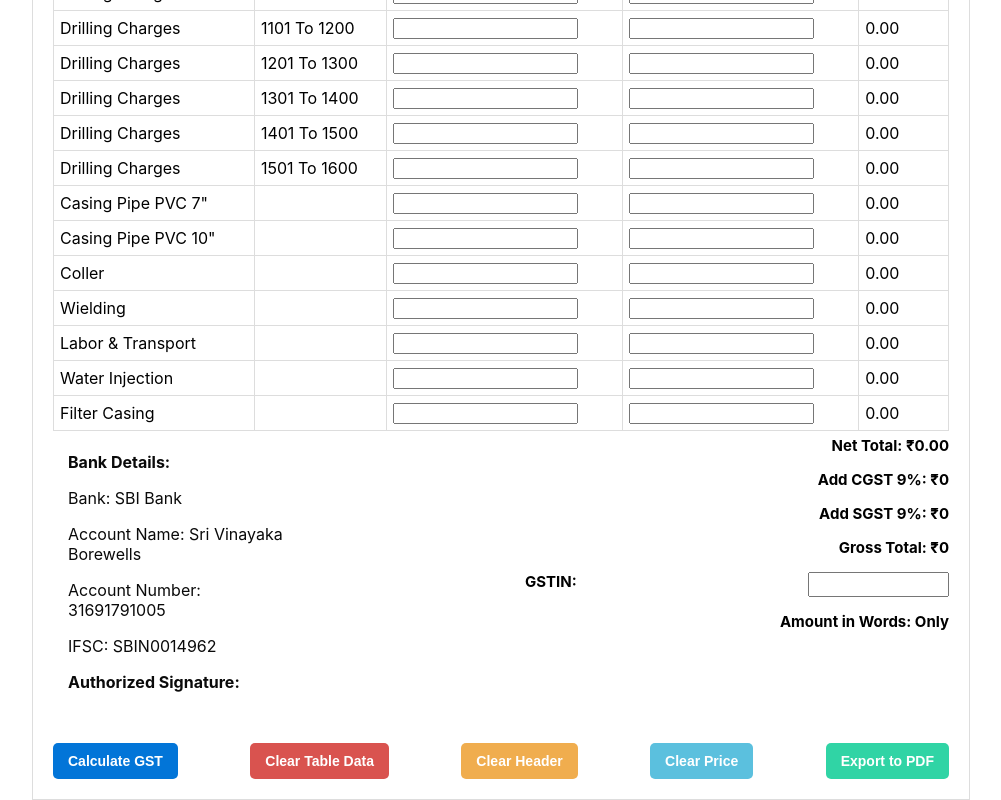
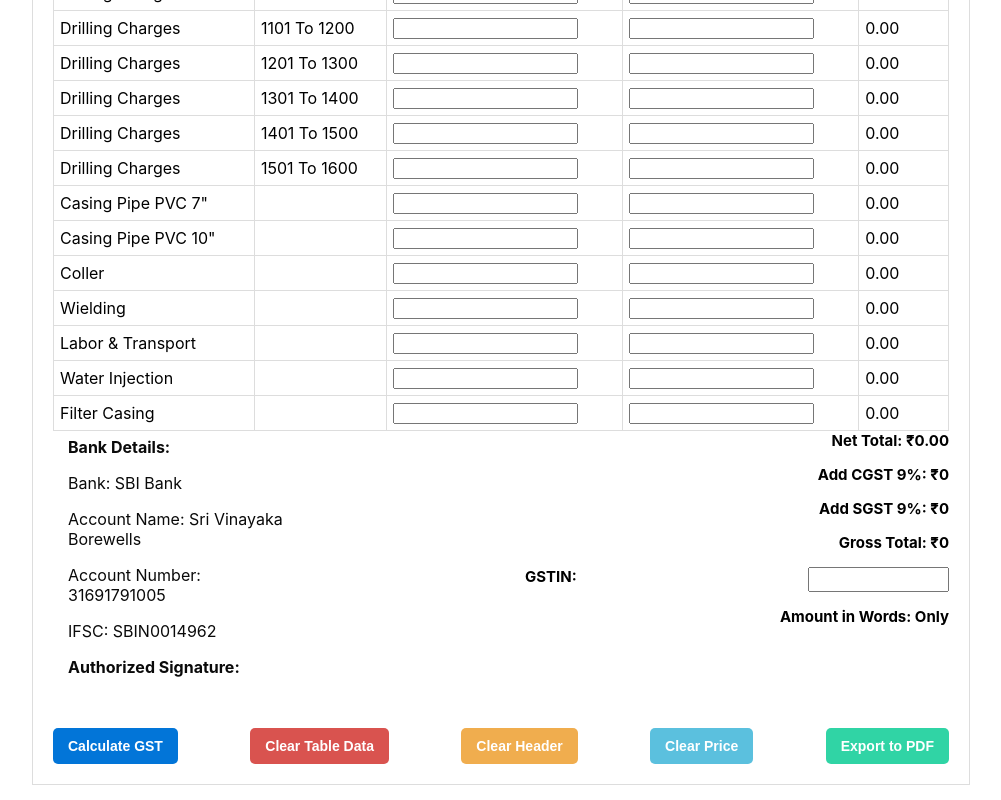
Before and after one commit to LeelaPrasad2710/borewell-invoice, a React (Create React App) app: page / in a window 1280 px wide. Shown: the part 586-1386 px from the top of the page, without its empty margins (139-1140 px from the left). Built offline with nearby package versions, Linux system fonts and the light colour scheme.

Commit message:
new align

```diff
--- a/src/InvoiceGenerator.css
+++ b/src/InvoiceGenerator.css
@@ -162,7 +162,7 @@ button:hover {
   grid-template-columns: 1fr 1fr; /* Two equal columns */
   gap: 20px;
   align-items: start;
-  margin-top: 2px;
+  margin-top: -15px;
 }
 
 /* Style for Bank Details */
@@ -170,6 +170,7 @@ button:hover {
   padding: 15px;
   color: rgb(10, 10, 10);
   text-align: left;
+  margin-top: -10px;
 }
 
 /* Ensure Invoice Summary remains aligned */
```
